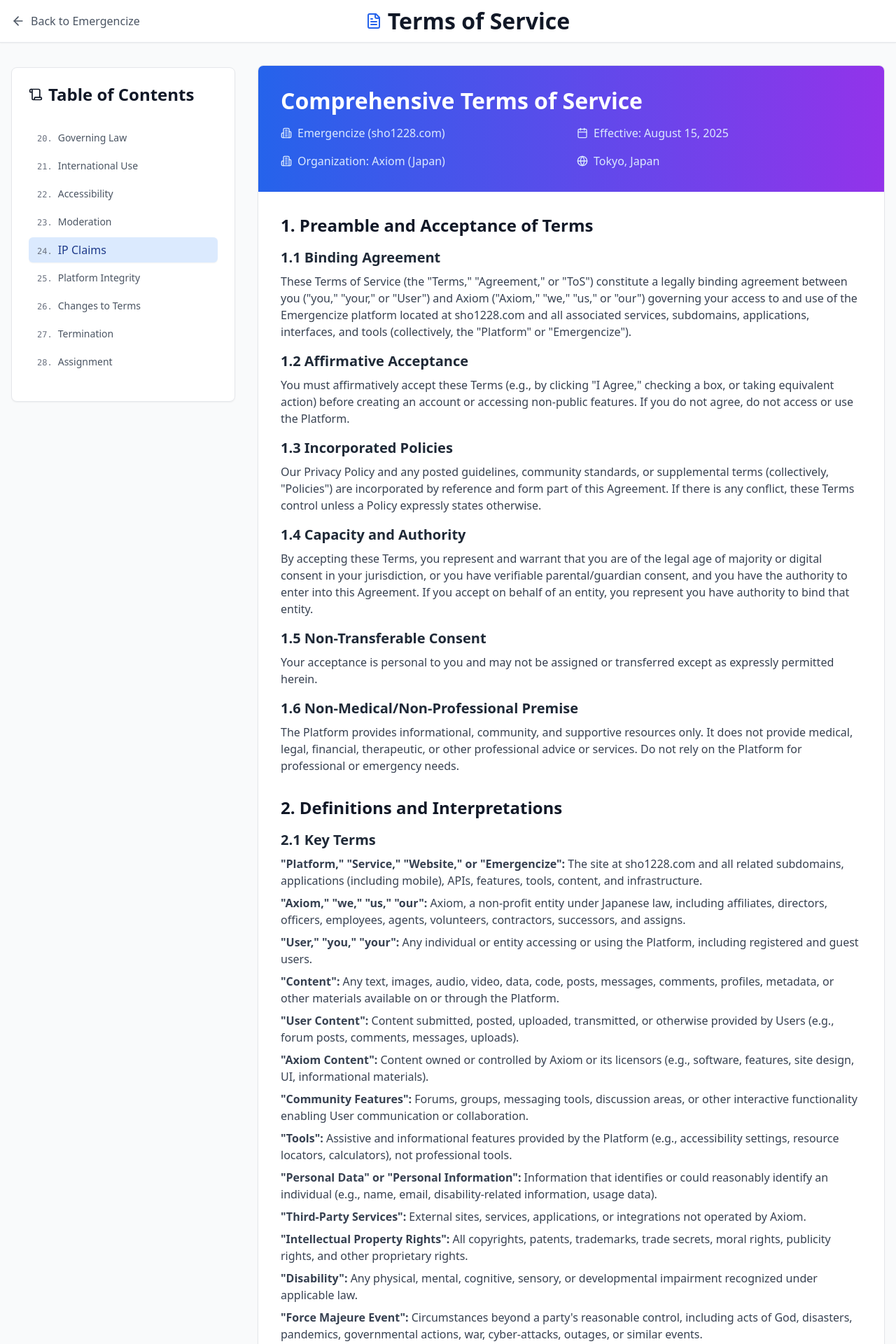
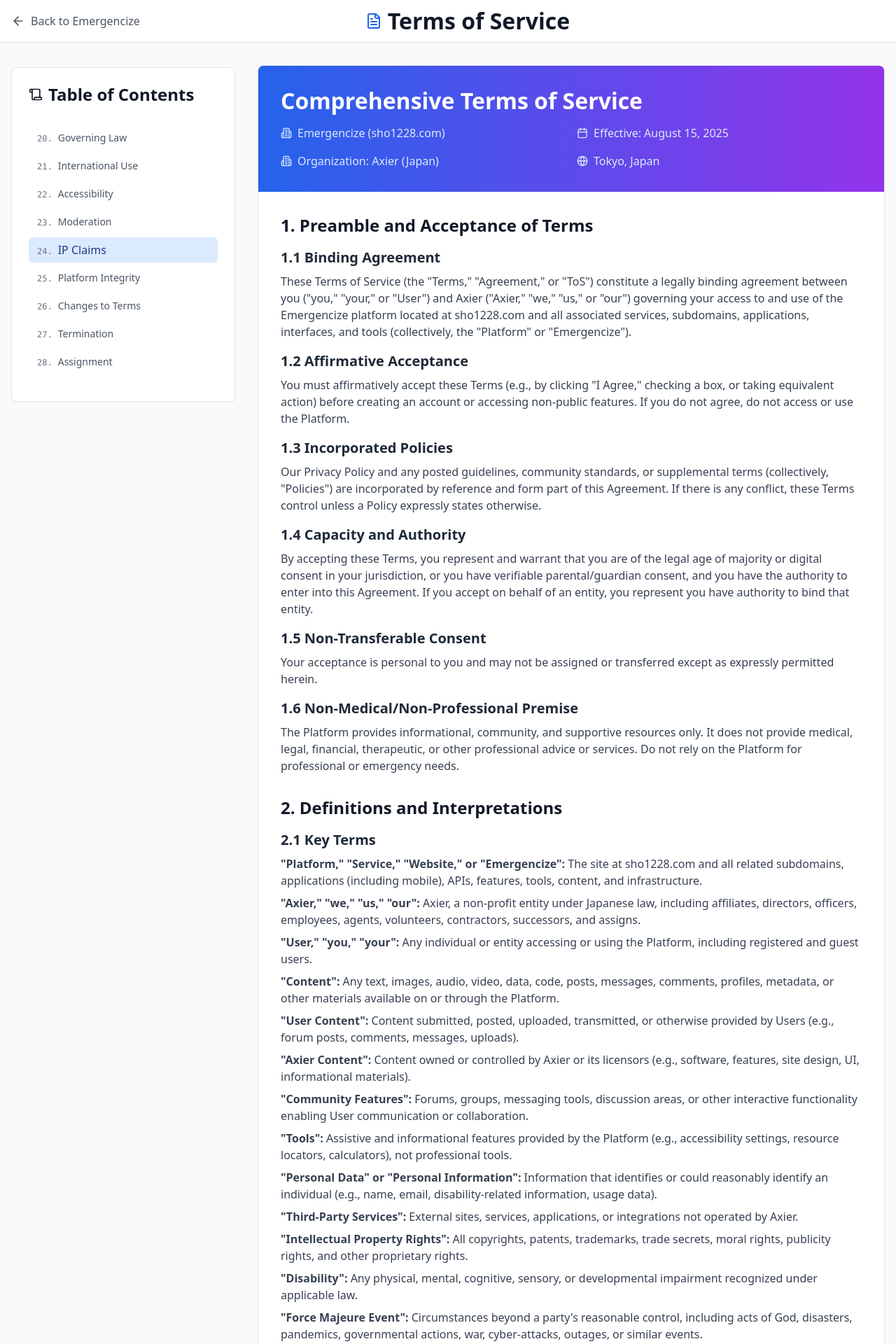
Before and after one commit to axier-sho/Emergencize-Web, a Next.js app: page /tos in a window 1280 px wide. Shown: the top 1920 px of the page at 70% size. Built offline with nearby package versions, Linux system fonts and the light colour scheme.

Commit message:
fix: update organization name from Axiom to Axier in Terms of Service documents

```diff
--- a/src/app/tos/page.tsx
+++ b/src/app/tos/page.tsx
@@ -195,7 +195,7 @@
                 </div>
                 <div className="flex items-center space-x-2">
                   <Building2 className="w-4 h-4" />
-                  <span>Organization: Axiom (Japan)</span>
+                  <span>Organization: Axier (Japan)</span>
                 </div>
                 <div className="flex items-center space-x-2">
                   <Globe className="w-4 h-4" />
@@ -212,7 +212,7 @@
 
                 <h3 className="text-lg font-semibold text-gray-800 dark:text-gray-200 mb-2">1.1 Binding Agreement</h3>
                 <p className="text-gray-700 dark:text-gray-300 mb-4">
-                  These Terms of Service (the &quot;Terms,&quot; &quot;Agreement,&quot; or &quot;ToS&quot;) constitute a legally binding agreement between you (&quot;you,&quot; &quot;your,&quot; or &quot;User&quot;) and Axiom (&quot;Axiom,&quot; &quot;we,&quot; &quot;us,&quot; or &quot;our&quot;) governing your access to and use of the Emergencize platform located at sho1228.com and all associated services, subdomains, applications, interfaces, and tools (collectively, the &quot;Platform&quot; or &quot;Emergencize&quot;).
+                  These Terms of Service (the &quot;Terms,&quot; &quot;Agreement,&quot; or &quot;ToS&quot;) constitute a legally binding agreement between you (&quot;you,&quot; &quot;your,&quot; or &quot;User&quot;) and Axier (&quot;Axier,&quot; &quot;we,&quot; &quot;us,&quot; or &quot;our&quot;) governing your access to and use of the Emergencize platform located at sho1228.com and all associated services, subdomains, applications, interfaces, and tools (collectively, the &quot;Platform&quot; or &quot;Emergencize&quot;).
                 </p>
 
                 <h3 className="text-lg font-semibold text-gray-800 dark:text-gray-200 mb-2">1.2 Affirmative Acceptance</h3>
@@ -247,15 +247,15 @@
                 <h3 className="text-lg font-semibold text-gray-800 dark:text-gray-200 mb-2">2.1 Key Terms</h3>
                 <ul className="text-gray-700 dark:text-gray-300 mb-4 space-y-2">
                   <li><strong>&quot;Platform,&quot; &quot;Service,&quot; &quot;Website,&quot; or &quot;Emergencize&quot;:</strong> The site at sho1228.com and all related subdomains, applications (including mobile), APIs, features, tools, content, and infrastructure.</li>
-                  <li><strong>&quot;Axiom,&quot; &quot;we,&quot; &quot;us,&quot; &quot;our&quot;:</strong> Axiom, a non-profit entity under Japanese law, including affiliates, directors, officers, employees, agents, volunteers, contractors, successors, and assigns.</li>
+                  <li><strong>&quot;Axier,&quot; &quot;we,&quot; &quot;us,&quot; &quot;our&quot;:</strong> Axier, a non-profit entity under Japanese law, including affiliates, directors, officers, employees, agents, volunteers, contractors, successors, and assigns.</li>
                   <li><strong>&quot;User,&quot; &quot;you,&quot; &quot;your&quot;:</strong> Any individual or entity accessing or using the Platform, including registered and guest users.</li>
                   <li><strong>&quot;Content&quot;:</strong> Any text, images, audio, video, data, code, posts, messages, comments, profiles, metadata, or other materials available on or through the Platform.</li>
                   <li><strong>&quot;User Content&quot;:</strong> Content submitted, posted, uploaded, transmitted, or otherwise provided by Users (e.g., forum posts, comments, messages, uploads).</li>
-                  <li><strong>&quot;Axiom Content&quot;:</strong> Content owned or controlled by Axiom or its licensors (e.g., software, features, site design, UI, informational materials).</li>
+                  <li><strong>&quot;Axier Content&quot;:</strong> Content owned or controlled by Axier or its licensors (e.g., software, features, site design, UI, informational materials).</li>
                   <li><strong>&quot;Community Features&quot;:</strong> Forums, groups, messaging tools, discussion areas, or other interactive functionality enabling User communication or collaboration.</li>
                   <li><strong>&quot;Tools&quot;:</strong> Assistive and informational features provided by the Platform (e.g., accessibility settings, resource locators, calculators), not professional tools.</li>
                   <li><strong>&quot;Personal Data&quot; or &quot;Personal Information&quot;:</strong> Information that identifies or could reasonably identify an individual (e.g., name, email, disability-related information, usage data).</li>
-                  <li><strong>&quot;Third-Party Services&quot;:</strong> External sites, services, applications, or integrations not operated by Axiom.</li>
+                  <li><strong>&quot;Third-Party Services&quot;:</strong> External sites, services, applications, or integrations not operated by Axier.</li>
                   <li><strong>&quot;Intellectual Property Rights&quot;:</strong> All copyrights, patents, trademarks, trade secrets, moral rights, publicity rights, and other proprietary rights.</li>
                   <li><strong>&quot;Disability&quot;:</strong> Any physical, mental, cognitive, sensory, or developmental impairment recognized under applicable law.</li>
                   <li><strong>&quot;Force Majeure Event&quot;:</strong> Circumstances beyond a party&apos;s reasonable control, including acts of God, disasters, pandemics, governmental actions, war, cyber-attacks, outages, or similar events.</li>
@@ -282,7 +282,7 @@
 
                 <h3 className="text-lg font-semibold text-gray-800 dark:text-gray-200 mb-2">3.2 No Professional Services; No Reliance</h3>
                 <p className="text-gray-700 dark:text-gray-300 mb-4">
-                  Axiom is not a healthcare provider, therapist, counselor, lawyer, or financial advisor. Nothing on the Platform constitutes professional advice, diagnosis, or treatment. No physician-patient, therapist-client, attorney-client, fiduciary, or similar relationship is formed.
+                  Axier is not a healthcare provider, therapist, counselor, lawyer, or financial advisor. Nothing on the Platform constitutes professional advice, diagnosis, or treatment. No physician-patient, therapist-client, attorney-client, fiduciary, or similar relationship is formed.
                 </p>
 
                 <h3 className="text-lg font-semibold text-gray-800 dark:text-gray-200 mb-2">3.3 Not for Emergencies</h3>
@@ -447,14 +447,14 @@
               <section id="liability" className="mb-8">
                 <h2 className="text-2xl font-bold text-gray-900 dark:text-gray-100 mb-4">18. Limitation of Liability</h2>
                 <p className="text-gray-700 dark:text-gray-300 mb-4">
-                  To the fullest extent permitted by law, Axiom&apos;s liability is limited to the greater of amounts you paid us in the past 12 months or USD $50. We disclaim liability for indirect, incidental, or consequential damages.
+                  To the fullest extent permitted by law, Axier&apos;s liability is limited to the greater of amounts you paid us in the past 12 months or USD $50. We disclaim liability for indirect, incidental, or consequential damages.
                 </p>
               </section>
 
               <section id="indemnification" className="mb-8">
                 <h2 className="text-2xl font-bold text-gray-900 dark:text-gray-100 mb-4">19. Indemnification and Hold Harmless</h2>
                 <p className="text-gray-700 dark:text-gray-300 mb-4">
-                  You agree to defend, indemnify, and hold harmless Axiom from claims arising from your use of the Platform, your content, or your violation of these Terms or law.
+                  You agree to defend, indemnify, and hold harmless Axier from claims arising from your use of the Platform, your content, or your violation of these Terms or law.
                 </p>
               </section>
 
@@ -552,7 +552,7 @@
 
                 <h3 className="text-lg font-semibold text-gray-800 dark:text-gray-200 mb-2">32.2 Acceptance Required</h3>
                 <p className="text-gray-700 dark:text-gray-300 mb-4">
-                  By clicking &quot;I Agree,&quot; checking a box, or otherwise affirmatively consenting, you acknowledge that you have read, understood, and agree to be bound by these Terms and incorporated Policies. You further acknowledge and agree to Axiom&apos;s explicit disclaimers, limitations of liability, arbitration and class waiver provisions, and other allocations of risk to the maximum extent permitted by law.
+                  By clicking &quot;I Agree,&quot; checking a box, or otherwise affirmatively consenting, you acknowledge that you have read, understood, and agree to be bound by these Terms and incorporated Policies. You further acknowledge and agree to Axier&apos;s explicit disclaimers, limitations of liability, arbitration and class waiver provisions, and other allocations of risk to the maximum extent permitted by law.
                 </p>
               </section>
 
--- a/src/components/legal/TermsOfServiceModal.tsx
+++ b/src/components/legal/TermsOfServiceModal.tsx
@@ -203,7 +203,7 @@
                   <span>Effective: Aug 15, 2025</span>
                 </div>
                 <div className="text-gray-600 dark:text-gray-400">
-                  Organization: Axiom
+                  Organization: Axier
                 </div>
                 <div className="text-gray-600 dark:text-gray-400">
                   Tokyo, Japan
@@ -258,7 +258,7 @@
                   <div className="mb-4">
                     <h4 className="font-medium text-gray-800 dark:text-gray-200 mb-2">1.1 Binding Agreement</h4>
                     <p className="text-gray-700 dark:text-gray-300 text-sm">
-                      These Terms of Service constitute a legally binding agreement between you and Axiom governing your access to and use of the Emergencize platform located at sho1228.com and all associated services.
+                      These Terms of Service constitute a legally binding agreement between you and Axier governing your access to and use of the Emergencize platform located at sho1228.com and all associated services.
                     </p>
                   </div>
 
@@ -321,7 +321,7 @@
                     18. Limitation of Liability
                   </h3>
                   <p className="text-gray-700 dark:text-gray-300 text-sm">
-                    Axiom&apos;s aggregate liability for all claims shall not exceed the greater of: (a) the total amount you paid to Axiom in the twelve months preceding the event, or (b) USD $50.
+                    Axier&apos;s aggregate liability for all claims shall not exceed the greater of: (a) the total amount you paid to Axier in the twelve months preceding the event, or (b) USD $50.
                   </p>
                 </div>
 
@@ -339,7 +339,7 @@
                     32. Acceptance and Final Affirmations
                   </h3>
                   <p className="text-gray-700 dark:text-gray-300 text-sm">
-                    By clicking &quot;I Agree,&quot; checking a box, or otherwise affirmatively consenting, you acknowledge that you have read, understood, and agree to be bound by these Terms and incorporated Policies. You further acknowledge Axiom&apos;s disclaimers, limitations of liability, and other risk allocations to the maximum extent permitted by law.
+                    By clicking &quot;I Agree,&quot; checking a box, or otherwise affirmatively consenting, you acknowledge that you have read, understood, and agree to be bound by these Terms and incorporated Policies. You further acknowledge Axier&apos;s disclaimers, limitations of liability, and other risk allocations to the maximum extent permitted by law.
                   </p>
                 </div>
 
```
Also changed, not shown: ToS.txt.
